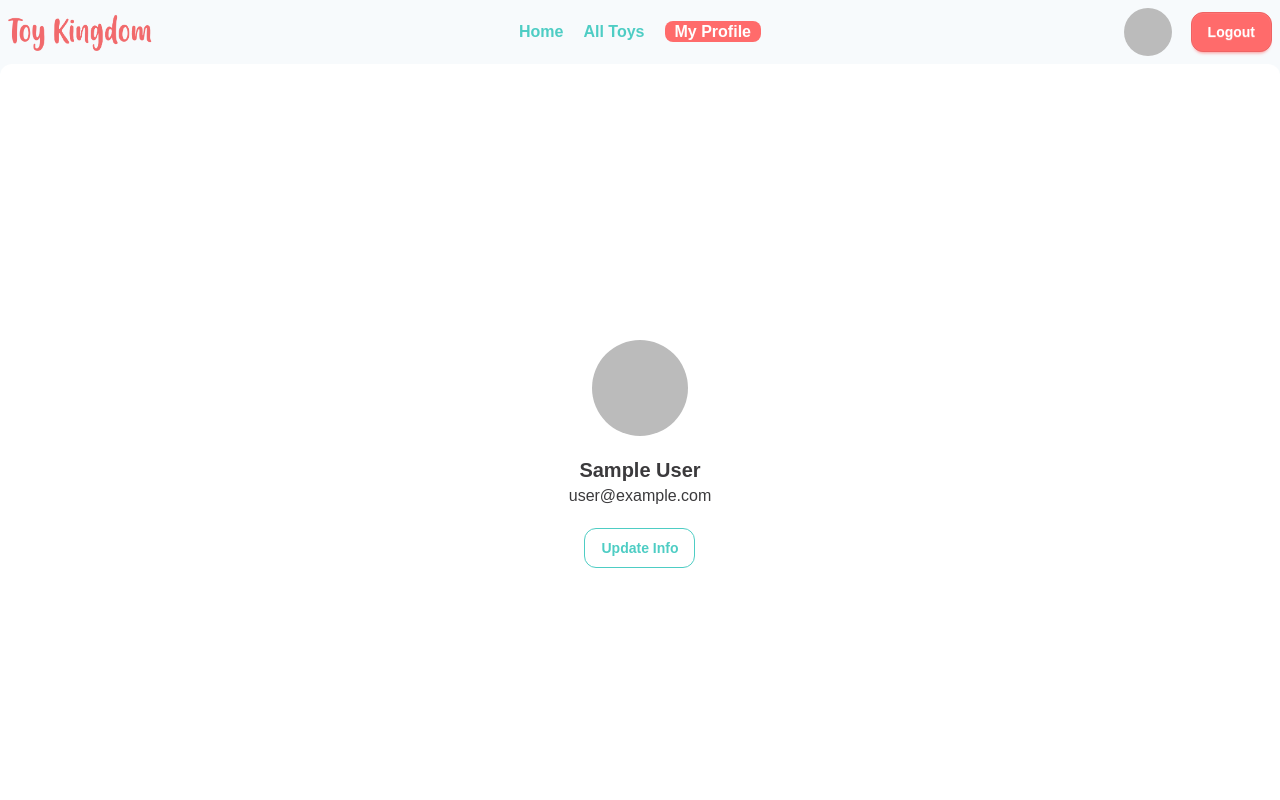
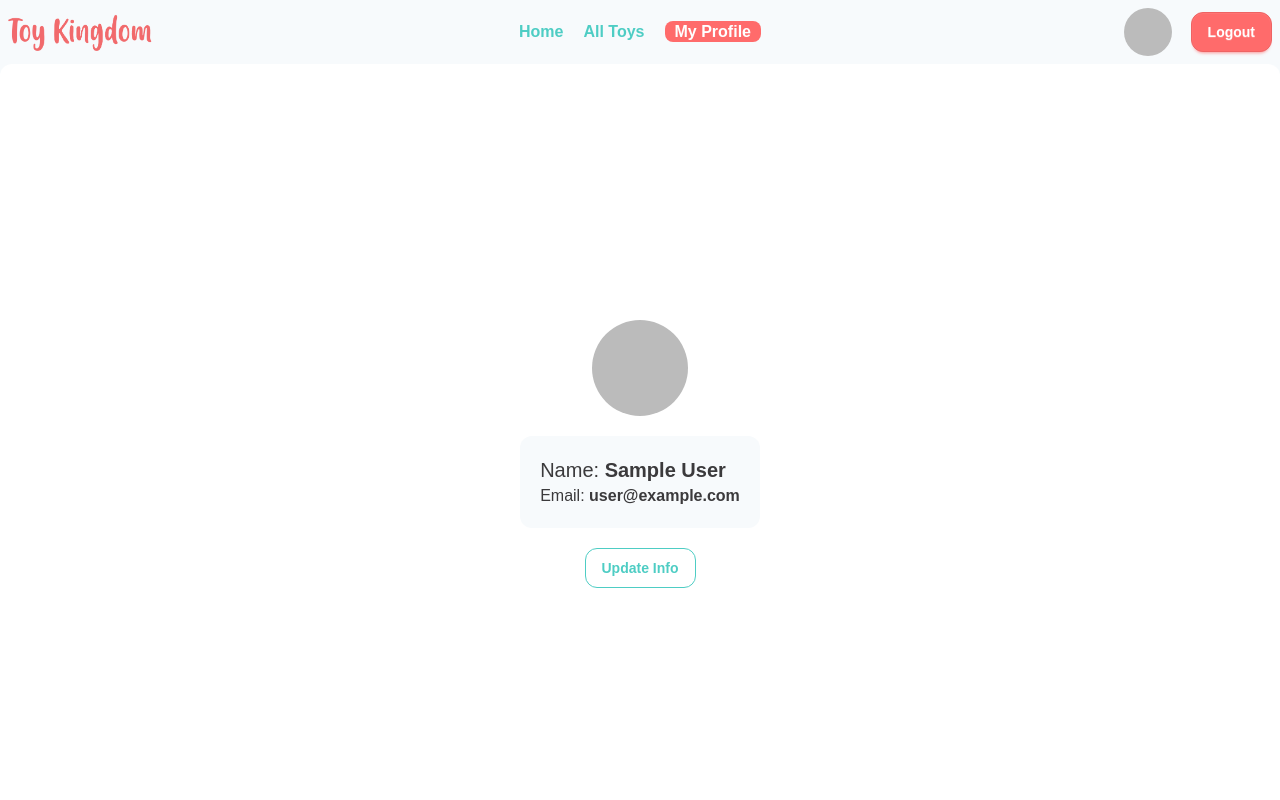
Before and after one commit to mjh-shikder/A-09-Toy-Kingdom-Web-App, a React (Vite) app: page /profile in a window 1280 px wide. Shown: the top 800 px of the page. Built offline with nearby package versions, Linux system fonts and the light colour scheme; no server answers; sample sign-in values are in the browser's storage; a web font is replaced by a local one.

Commit message:
update profile info function added

```diff
--- a/src/components/Navbar.jsx
+++ b/src/components/Navbar.jsx
@@ -9,7 +9,7 @@ const Navbar = () => {
 
   const [showTooltip, setShowTooltip] = useState(false);
 
-  console.log(showTooltip, "show Tooltip");
+  // console.log(showTooltip, "show Tooltip");
 
   const handleLogout = () => {
     logOut()
--- a/src/components/Pages/Login.jsx
+++ b/src/components/Pages/Login.jsx
@@ -60,7 +60,7 @@ const Login = () => {
                 <label className="label">Email</label>
                 <input
                   type="email"
-                  className="input"
+                  className="input rounded-xl"
                   name="email"
                   placeholder="Email"
                 />
@@ -68,7 +68,7 @@ const Login = () => {
                 <label className="label">Password</label>
                 <input
                   type={showPassword ? "text" : "password"}
-                  className="input"
+                  className="input rounded-xl"
                   name="password"
                   placeholder="Password"
                 />
--- a/src/components/Pages/ProfilePage.jsx
+++ b/src/components/Pages/ProfilePage.jsx
@@ -1,19 +1,36 @@
 import React, { useContext, useState } from "react";
 import { AuthContext } from "../../Contexts/AuthContext";
 import { VscEye, VscEyeClosed } from "react-icons/vsc";
+import { updateProfile } from "firebase/auth";
+import auth from "../../firebase/firebase.config";
 
 const ProfilePage = () => {
-  const { user } = useContext(AuthContext);
+  const { user, setUser } = useContext(AuthContext);
 
-  console.log(user);
+  //   console.log(user);
 
   const [isOpen, setIsOpen] = useState(false);
-  console.log(isOpen);
+  //   console.log(isOpen);
 
   const handleOpenForm = () => {
     setIsOpen(!isOpen);
   };
 
+  // Update Informaiton
+  const handleUpdateInfo = (e) => {
+    e.preventDefault();
+
+    const name = e.target.name.value;
+    const photo = e.target.photo.value;
+    //   console.log(name, photo);
+
+    updateProfile(auth.currentUser, {
+      displayName: name,
+      photoURL: photo,
+    }).then(() => {
+     setUser({...user, photoURL:photo, displayName:name} )
+    });
+  };
 
   return (
     <div>
@@ -26,8 +43,17 @@ const ProfilePage = () => {
           </div>
         </div>
         <div className="flex flex-col justify-center items-center mt-5 ">
-          <p className="text-xl text-accent font-bold ">{user?.displayName}</p>
-          <p className="text-accent ">{user?.email}</p>
+          <div className="bg-base-200 p-5 rounded-xl ">
+            <p className="text-xl text-accent  ">
+              Name:{" "}
+              <span className="text-xl text-accent font-bold ">
+                {user?.displayName}
+              </span>
+            </p>
+            <p className="text-accent ">
+              Email: <span className="font-semibold ">{user?.email}</span>
+            </p>
+          </div>
           <button
             onClick={handleOpenForm}
             className="btn btn-secondary rounded-xl btn-outline my-5"
@@ -36,23 +62,28 @@ const ProfilePage = () => {
           </button>
 
           {isOpen ? (
-            <form className="bg-base-200 p-5 rounded-xl " onSubmit={``}>
+            <form
+              className="bg-base-200 p-5 rounded-xl w-2xs "
+              onSubmit={handleUpdateInfo}
+            >
               <fieldset className="fieldset relative">
                 {/* Email Feild */}
                 <label className="label">Name</label>
                 <input
-                  type="email"
-                  className="input"
-                  name="email"
-                  placeholder="Email"
+                  type="name"
+                  className="input rounded-xl"
+                  name="name"
+                  placeholder="Name"
+                  defaultValue={user?.displayName}
                 />
                 {/* Password Feild */}
                 <label className="label">Photo URL</label>
                 <input
                   type="text"
-                  className="input"
-                  name="password"
-                  placeholder="Password"
+                  className="input rounded-xl"
+                  name="photo"
+                  placeholder="Photo URL"
+                  defaultValue={user?.photoURL}
                 />
 
                 <button className="btn btn-primary mt-4 rounded-xl ">
--- a/src/components/Pages/Registration.jsx
+++ b/src/components/Pages/Registration.jsx
@@ -10,11 +10,13 @@ const Registration = () => {
   const { createUser, setUser, showPassword, setShowPassword, googleSignin } =
     use(AuthContext);
 
+  // show hide password function
   const handleShowHidePassword = (e) => {
     e.preventDefault();
     setShowPassword(!showPassword);
   };
 
+  // Email, password registration
   const handleRegister = (e) => {
     e.preventDefault();
     const email = e.target.email.value;
@@ -34,6 +36,8 @@ const Registration = () => {
       });
   };
 
+
+  // Login with google
   const handleGoogleSignUp = () => {
     googleSignin()
           .then(res => {
@@ -45,6 +49,7 @@ const Registration = () => {
           toast.error(err.message, err.code)
         })
   };
+
 
   return (
     <div>
@@ -61,7 +66,7 @@ const Registration = () => {
                 <label className="label">Name</label>
                 <input
                   type="text"
-                  className="input"
+                  className="input rounded-xl"
                   name="name"
                   placeholder="Your Name"
                 />
@@ -69,7 +74,7 @@ const Registration = () => {
                 <label className="label">Email</label>
                 <input
                   type="email"
-                  className="input"
+                  className="input rounded-xl"
                   name="email"
                   placeholder="Email"
                 />
@@ -77,7 +82,7 @@ const Registration = () => {
                 <label className="label">Photo URL</label>
                 <input
                   type="text"
-                  className="input"
+                  className="input rounded-xl"
                   name="photoURL"
                   placeholder="Live link of your photo"
                 />
@@ -85,7 +90,7 @@ const Registration = () => {
                 <label className="label">Password</label>
                 <input
                   type={showPassword ? "text" : "password"}
-                  className="input"
+                  className="input rounded-xl"
                   name="password"
                   placeholder="Password"
                 />
@@ -100,13 +105,13 @@ const Registration = () => {
                   )}
                 </button>
                 <div></div>
-                <button className="btn btn-primary mt-4">Register</button>
+                <button className="btn btn-primary mt-4 rounded-xl">Register</button>
               </fieldset>
             </form>
             {/* Google */}
             <button
               onClick={handleGoogleSignUp}
-              className="btn bg-white text-black border-[#e5e5e5]"
+              className="btn bg-white text-black border-[#e5e5e5] rounded-xl"
             >
               <svg
                 aria-label="Google logo"
--- a/src/routes/PrivateRoute.jsx
+++ b/src/routes/PrivateRoute.jsx
@@ -5,7 +5,7 @@ import Loading from '../components/Pages/Loading';
 
 const PrivateRoute = ({ children }) => {
     const { user, loading, } = useContext(AuthContext);
-console.log(loading);
+// console.log(loading);
 
     if (loading) {
         return <Loading></Loading>
```
